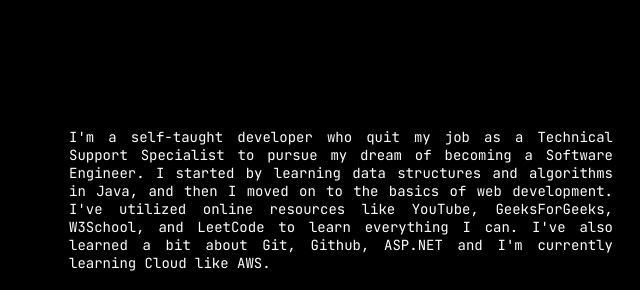
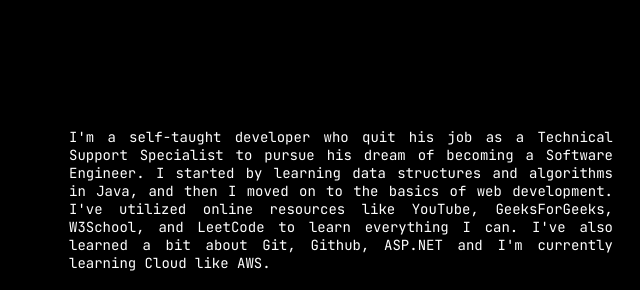
Before and after one commit to pk0dev/pk0dev.github.io, a plain HTML site: page index.html in a window 1280 px wide. Shown: the top 290 px of the page, 603-1243 px from the left. Drawn offline with Linux system fonts and the light colour scheme.

Commit message:
Rectified some typo mistakes

```diff
--- a/index.html
+++ b/index.html
@@ -22,7 +22,7 @@
 <body>
     <main>
         <div id="about">
-            <p>I'm a self-taught developer who quit my job as a Technical Support Specialist to pursue my dream of
+            <p>I'm a self-taught developer who quit his job as a Technical Support Specialist to pursue his dream of
                 becoming a Software Engineer. I started by learning data structures and algorithms in Java, and then I
                 moved on to the basics of web development. I've utilized online resources like YouTube, GeeksForGeeks,
                 W3School, and LeetCode to learn everything I can. I've also learned a bit about Git, Github, ASP.NET and
```
